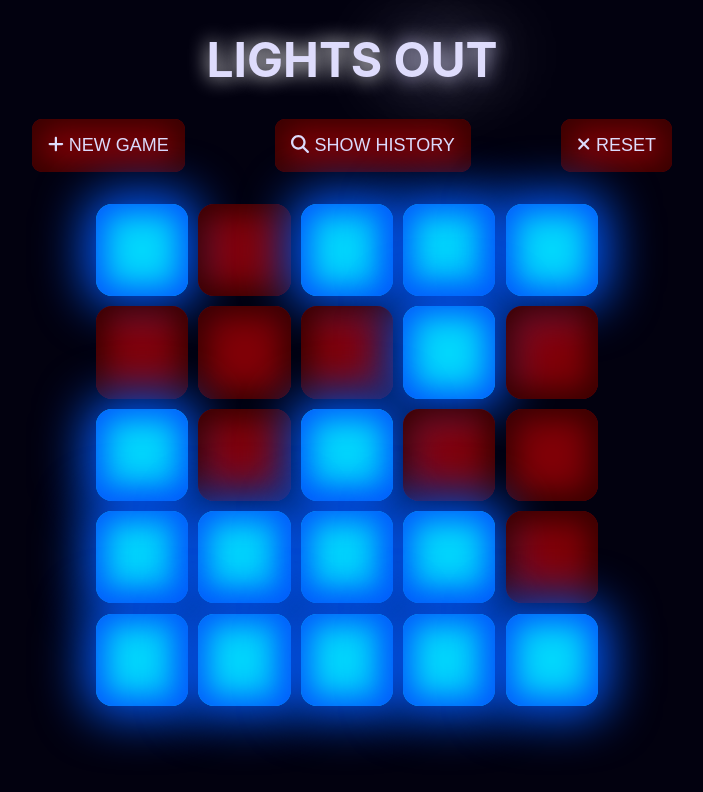
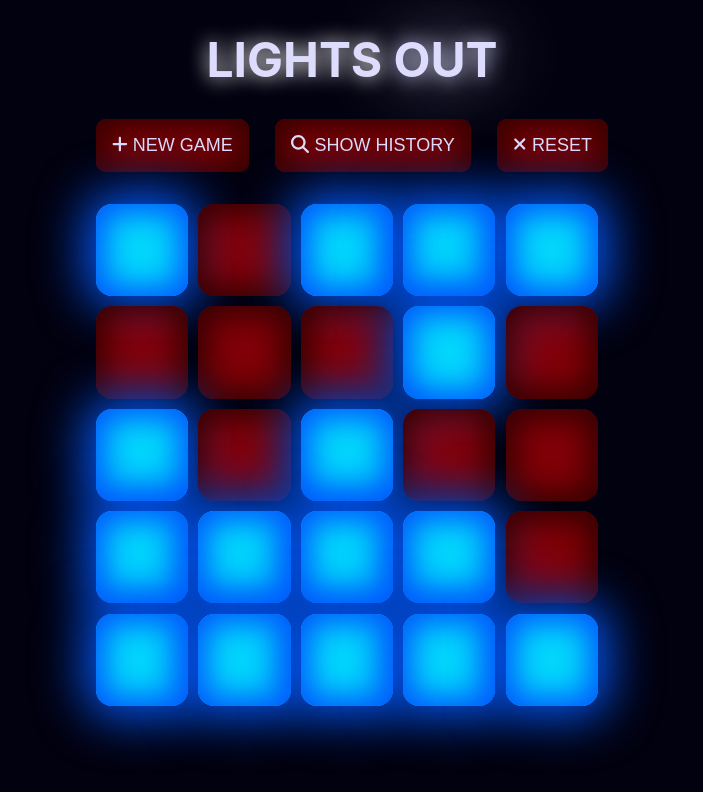
Before and after one commit to BeepBoopBobo/lights-out, a React (Create React App) app: page / in a window 1280 px wide. Shown: the top 792 px of the page, without its empty margins (288-991 px from the left). Built offline with nearby package versions, Linux system fonts and the light colour scheme.

Commit message:
fix: options width

```diff
--- a/src/components/GameBoard.module.css
+++ b/src/components/GameBoard.module.css
@@ -31,7 +31,7 @@ h1 {
 
 .options {
     display: flex;
-    width: 50%;
+    width: 40%;
     margin: auto;
     margin-bottom: 2rem;
     justify-content: space-between;
```
